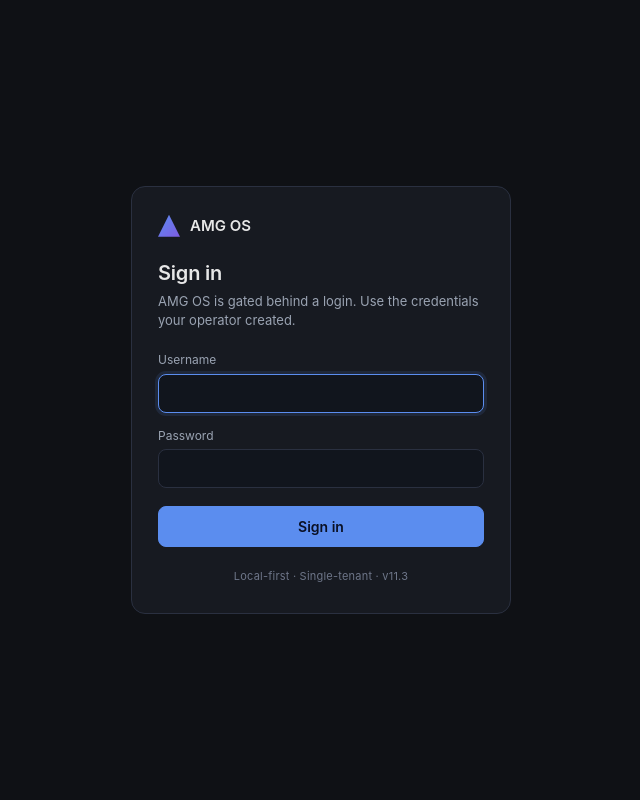
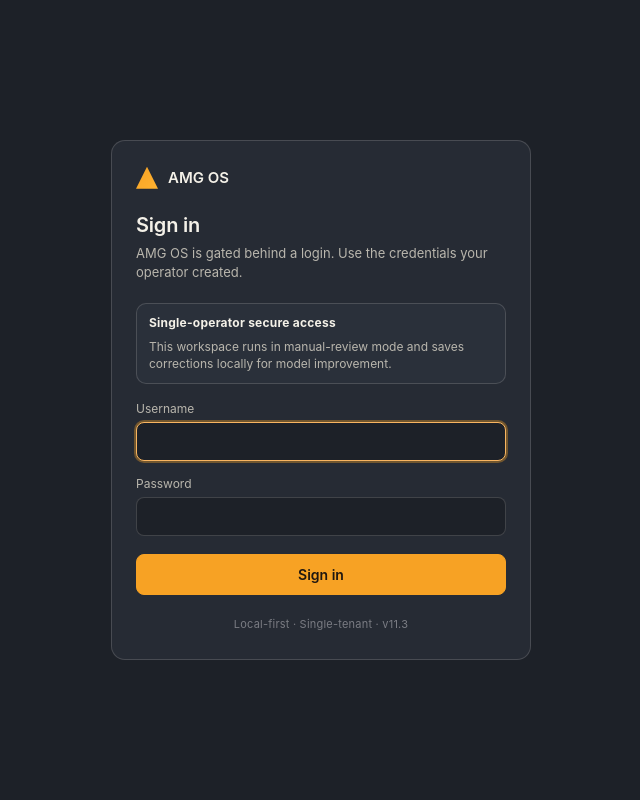
Before and after one commit to marioarivera8-max/AMG-OS, a Python web app: template amg/ui/templates/login.html in a window 1280 px wide. Shown: the whole page, without its empty margins (319-959 px from the left). Run offline with Jinja, Linux system fonts and the light colour scheme; the template is opened without the code that fills it, so the values that code supplies are empty.

Commit message:
Polish feedback KPI surfaces and align login with slate tokens.
Refine feedback cards/table structure for easier scanability, standardize metric card styling, and update the standalone login page to the shared slate+amber visual language while preserving existing auth flow behavior.

Co-authored-by: Cursor <cursoragent@cursor.com>

```diff
--- a/amg/ui/templates/login.html
+++ b/amg/ui/templates/login.html
@@ -6,22 +6,30 @@
     <title>Sign in · AMG OS</title>
     <style>
       :root {
-        --bg-0: #0F1115;
-        --bg-1: #11151D;
-        --bg-2: #171A21;
-        --bg-3: #1C2230;
-        --line: #2A3040;
-        --line-soft: #232938;
-        --text: #E7E7E7;
-        --muted: #9AA3B2;
-        --muted-2: #6E7689;
-        --accent: #5B8DEF;
-        --accent-soft: rgba(91, 141, 239, 0.12);
-        --err: #F29A9A;
-        --err-soft: rgba(242, 154, 154, 0.12);
-        --warn: #F6CF75;
-        --warn-soft: rgba(246, 207, 117, 0.12);
+        --paper: #1d2128;
+        --paper-2: #262b34;
+        --paper-3: #2f3540;
+        --ink: #f4f1e8;
+        --ink-2: #b9b6ad;
+        --ink-3: #7a7c83;
+        --line: #f4f1e8;
+        --line-soft: #44474f;
+        --accent: oklch(0.78 0.16 70);
+        --accent-soft: oklch(0.34 0.06 70);
+        --accent-ink: oklch(0.82 0.16 75);
+        --err: oklch(0.68 0.18 25);
+        --err-soft: color-mix(in oklab, var(--err) 16%, transparent);
+        --warn: oklch(0.80 0.14 80);
+        --warn-soft: color-mix(in oklab, var(--warn) 16%, transparent);
         --radius: 10px;
+
+        --bg-0: var(--paper);
+        --bg-1: var(--paper);
+        --bg-2: var(--paper-2);
+        --bg-3: var(--paper-3);
+        --text: var(--ink);
+        --muted: var(--ink-2);
+        --muted-2: var(--ink-3);
       }
       * { box-sizing: border-box; }
       html, body { margin: 0; padding: 0; height: 100%; }
@@ -39,11 +47,11 @@
       }
       .login-card {
         width: 100%;
-        max-width: 380px;
+        max-width: 420px;
         background: var(--bg-2);
-        border: 1px solid var(--line);
+        border: 1.5px solid color-mix(in oklab, var(--line) 16%, transparent);
         border-radius: 14px;
-        padding: 28px 26px;
+        padding: 26px 24px;
       }
       .brand {
         display: flex;
@@ -55,7 +63,7 @@
       }
       .brand-glyph {
         width: 22px; height: 22px;
-        background: linear-gradient(135deg, #5B8DEF, #7E5BE3);
+        background: linear-gradient(135deg, var(--accent), var(--accent-ink));
         clip-path: polygon(50% 0, 100% 100%, 0 100%);
       }
       h1 {
@@ -80,7 +88,7 @@
       input[type="text"], input[type="password"] {
         background: var(--bg-1);
         color: var(--text);
-        border: 1px solid var(--line);
+        border: 1.5px solid color-mix(in oklab, var(--line) 16%, transparent);
         border-radius: 8px;
         padding: 10px 12px;
         font-size: 14px;
@@ -88,13 +96,13 @@
         outline: none;
       }
       input:focus {
-        border-color: var(--accent);
-        box-shadow: 0 0 0 3px var(--accent-soft);
+        border-color: color-mix(in oklab, var(--accent) 78%, var(--line) 22%);
+        box-shadow: 0 0 0 2px color-mix(in oklab, var(--accent) 36%, transparent);
       }
       button.primary {
         width: 100%;
         background: var(--accent);
-        color: #0a1024;
+        color: #1f1710;
         border: 1px solid var(--accent);
         border-radius: 8px;
         padding: 11px 14px;
@@ -104,7 +112,10 @@
         font-family: inherit;
         margin-top: 4px;
       }
-      button.primary:hover { background: #6fa0f7; border-color: #6fa0f7; }
+      button.primary:hover {
+        background: color-mix(in oklab, var(--accent) 88%, white 12%);
+        border-color: color-mix(in oklab, var(--accent) 88%, white 12%);
+      }
       .alert {
         font-size: 13px;
         padding: 10px 12px;
@@ -123,9 +134,9 @@
         border-color: rgba(246, 207, 117, 0.3);
       }
       .alert.info {
-        color: var(--accent);
+        color: var(--accent-ink);
         background: var(--accent-soft);
-        border-color: rgba(91, 141, 239, 0.3);
+        border-color: color-mix(in oklab, var(--accent) 40%, transparent);
       }
       .alert code {
         font-family: ui-monospace, "SF Mono", Menlo, Consolas, monospace;
@@ -140,6 +151,23 @@
         color: var(--muted-2);
         text-align: center;
         letter-spacing: 0.02em;
+      }
+      .login-splash {
+        margin: 0 0 16px;
+        border: 1.5px solid color-mix(in oklab, var(--line) 16%, transparent);
+        border-radius: 10px;
+        padding: 10px 12px;
+        background: color-mix(in oklab, var(--bg-3) 55%, transparent);
+      }
+      .login-splash h2 {
+        margin: 0;
+        font-size: 12px;
+        letter-spacing: 0.02em;
+      }
+      .login-splash p {
+        margin: 6px 0 0;
+        font-size: 12px;
+        color: var(--muted);
       }
     </style>
   </head>
@@ -160,6 +188,10 @@
       {% else %}
         <h1>Sign in</h1>
         <div class="sub">AMG OS is gated behind a login. Use the credentials your operator created.</div>
+        <div class="login-splash">
+          <h2>Single-operator secure access</h2>
+          <p>This workspace runs in manual-review mode and saves corrections locally for model improvement.</p>
+        </div>
 
         {% if no_users %}
           <div class="alert warn">
```
Also changed, not shown: amg/ui/static/ui.css (+50 -0 lines), amg/ui/templates/_metric_card.html (+4 -4 lines), amg/ui/templates/feedback.html (+21 -21 lines).
